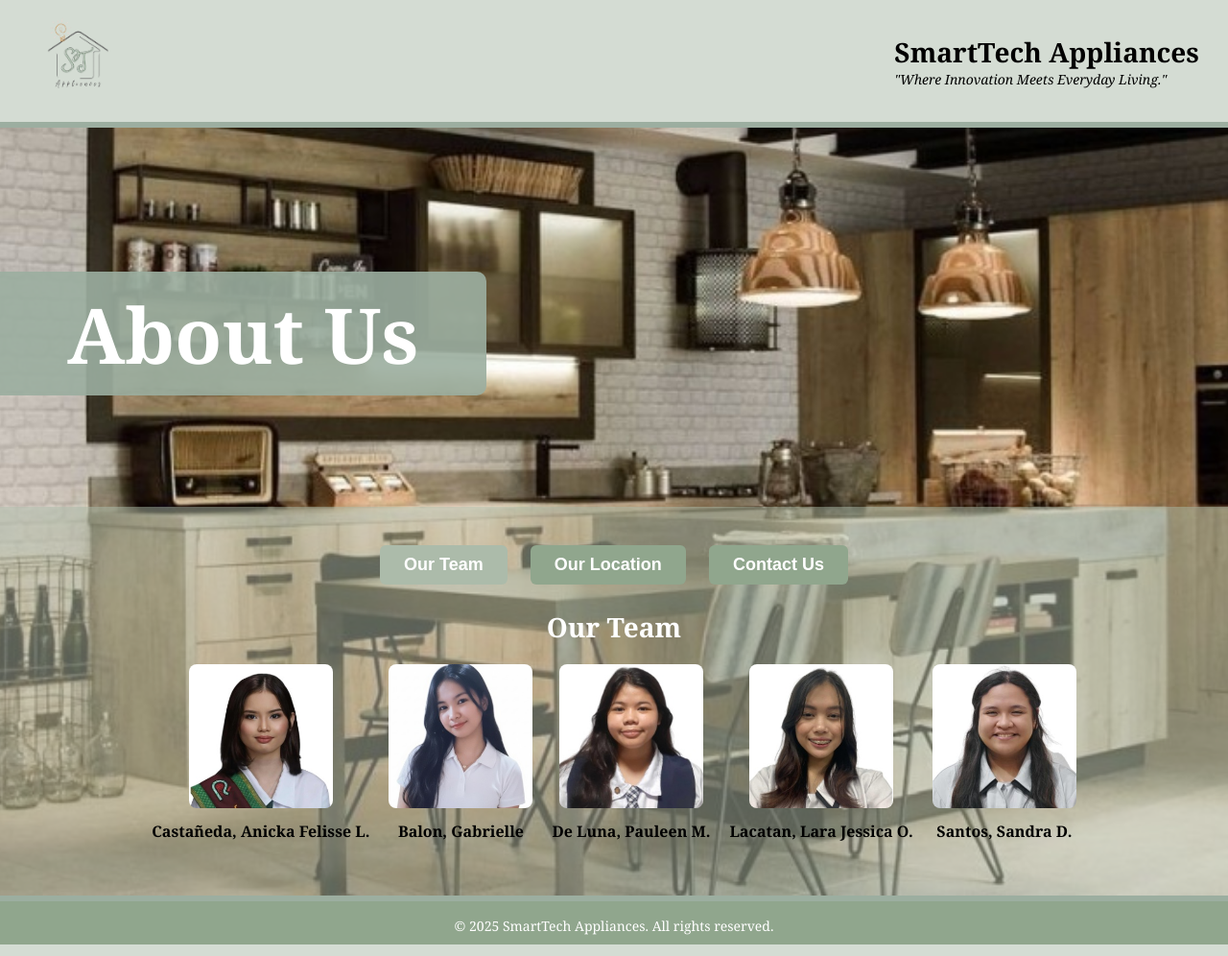
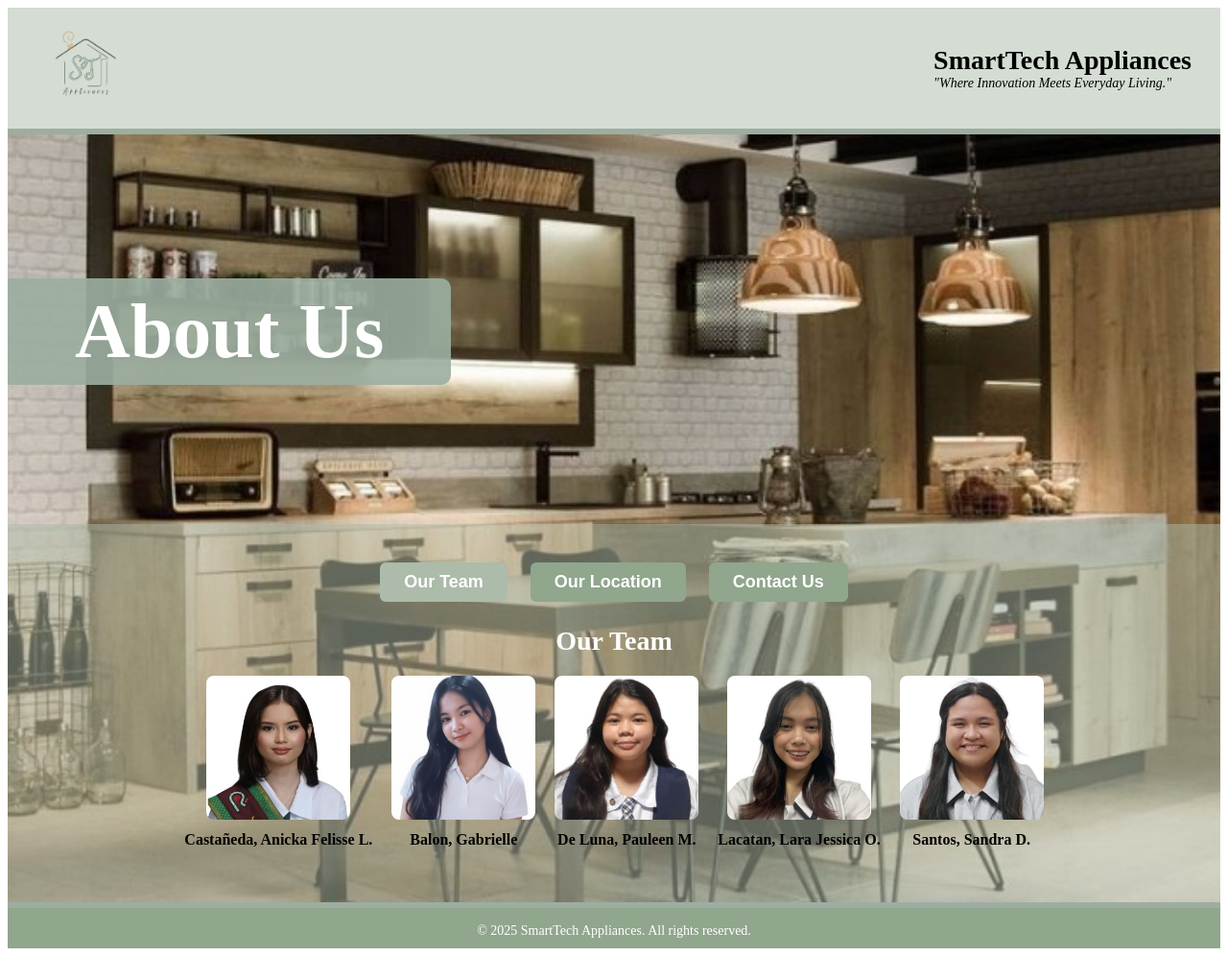
Before and after one commit to scorpious221/SmartTech-Appliances.github.io, a PHP site: page /aboutus.html in a window 1280 px wide. Shown: the whole page at 96% size. Run offline with PHP 8.4, Linux system fonts and the light colour scheme.

Commit message:
Update style.css

```diff
--- a/style.css
+++ b/style.css
@@ -4,12 +4,6 @@ html {
 scroll-behavior:smooth;
  }
 
-body {
-  background-color: #e6e6e6;
-  font-family: 'Georgia', serif;
-  margin: 0;
-  padding: 0;
-}
 
 header {
   display: flex;
```
